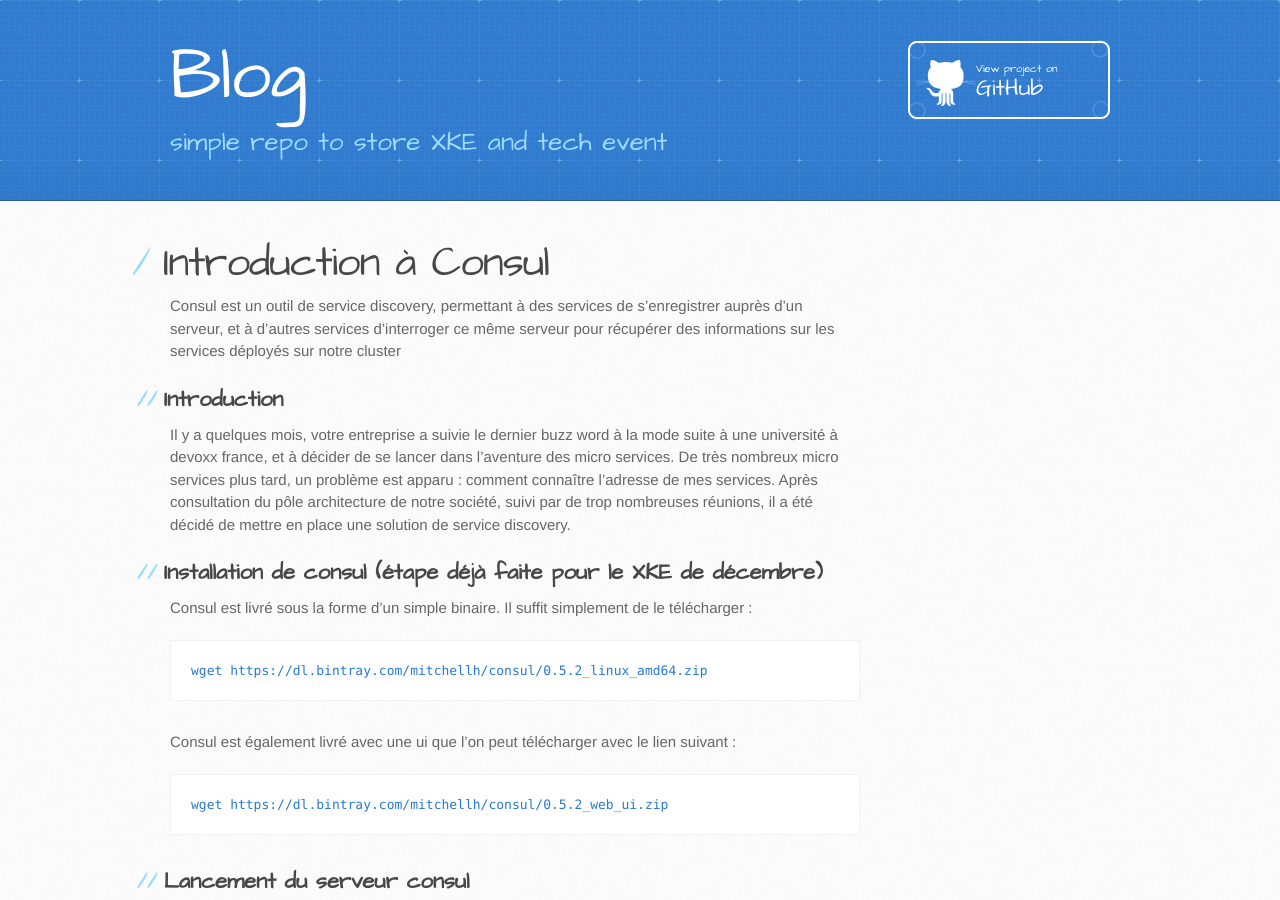
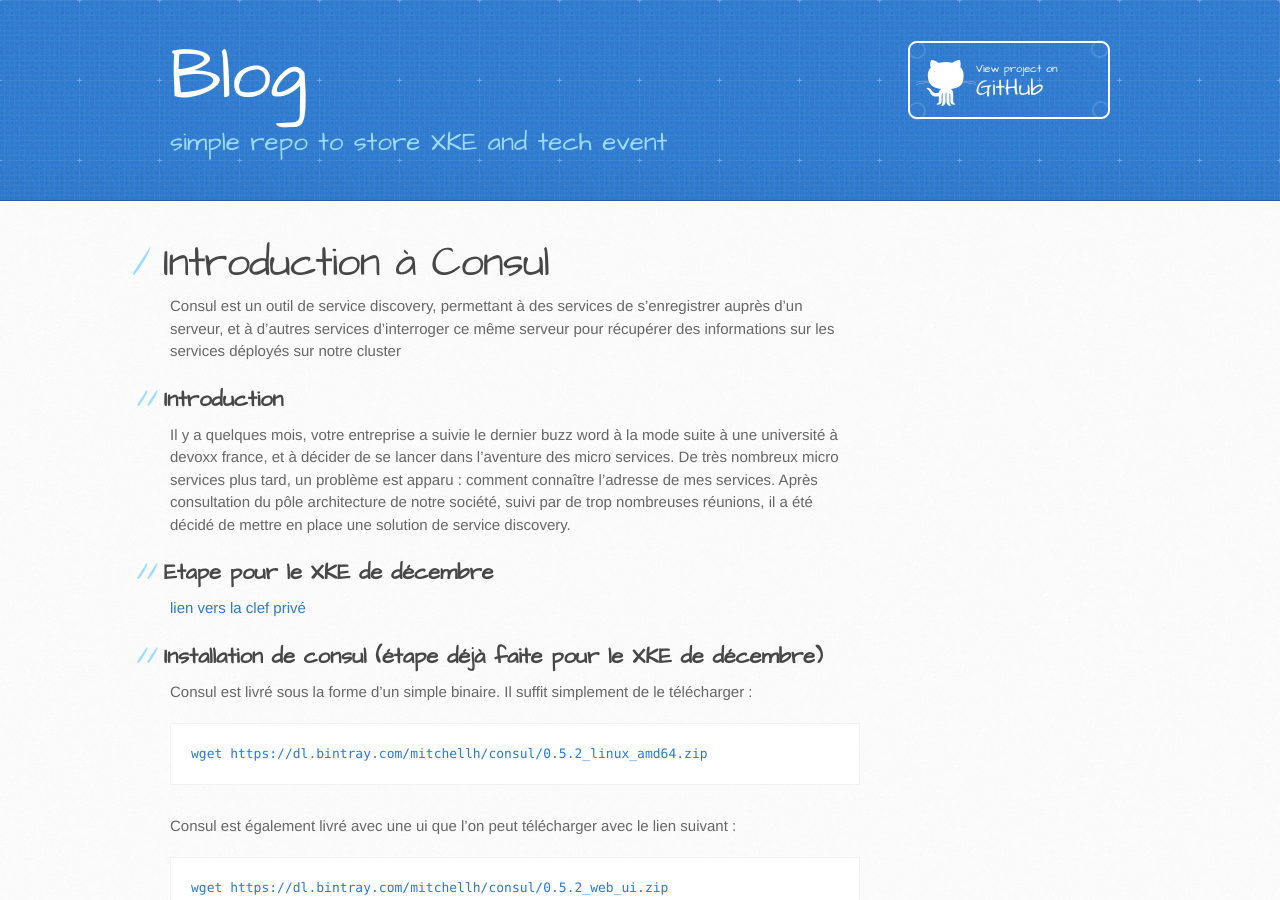
Before and after one commit to Jean-Eudes/blog, a Jekyll site: the page built from _posts/2015-12-06-introduction_to_consul.md, in a window 1280 px wide and 900 px high. Built offline with Jekyll 4.4.1, drawn with Linux system fonts in a browser that asks for light colours; nearby versions of some CDN libraries.

Commit message:
add temp key

```diff
--- a/_posts/2015-12-06-introduction_to_consul.md
+++ b/_posts/2015-12-06-introduction_to_consul.md
@@ -9,6 +9,11 @@ Consul est un outil de service discovery, permettant à des services de s'enregi
 ## Introduction
 
 Il y a quelques mois, votre entreprise a suivie le dernier buzz word à la mode suite à une université à devoxx france, et à décider de se lancer dans l’aventure des micro services. De très nombreux micro services plus tard, un problème est apparu : comment connaître l’adresse de mes services. Après consultation du pôle architecture de notre société, suivi par de trop nombreuses réunions, il a été décidé de mettre en place une solution de service discovery.
+
+## Etape pour le XKE de décembre
+
+[lien vers la clef privé](../data/consulkey.pem)
+
 
 ## Installation de consul (étape déjà faite pour le XKE de décembre)
 
```
Also changed, not shown: 1 other file.
